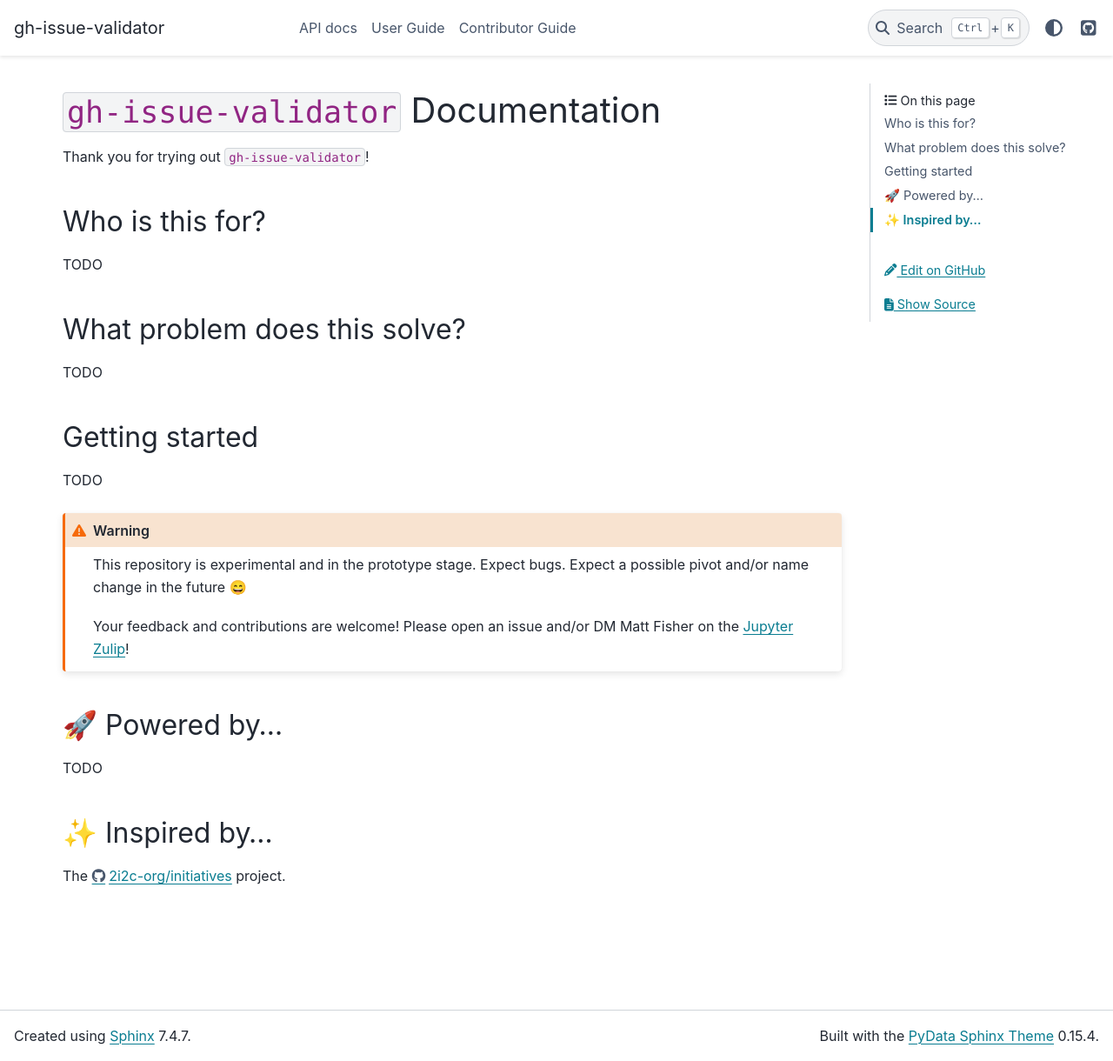
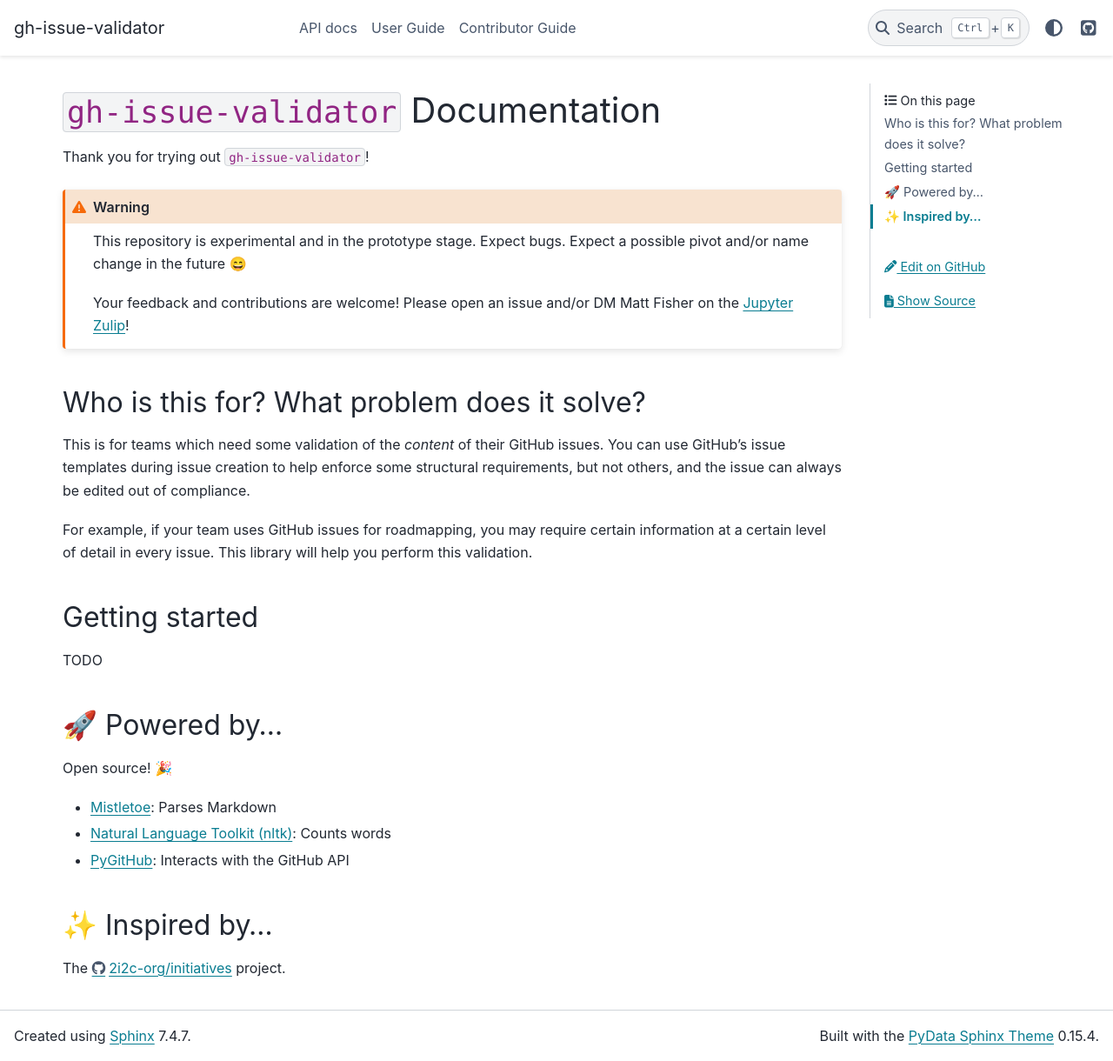
Before and after one commit to mfisher87/gh-issue-validator, a Sphinx documentation site: the page built from docs/index.md, in a window 1280 px wide and 1220 px high. Shown: the whole window at 87% size. Built offline with Sphinx 7.4.7 and the PyData theme 0.15.4, drawn with Linux system fonts in a browser that asks for light colours.

Commit message:
Flesh out docs index page (#30)

```diff
--- a/docs/index.md
+++ b/docs/index.md
@@ -11,21 +11,6 @@
 
 Thank you for trying out `gh-issue-validator`!
 
-
-## Who is this for?
-
-TODO
-
-
-## What problem does this solve?
-
-TODO
-
-
-## Getting started
-
-TODO
-
 :::{warning}
 This repository is experimental and in the prototype stage.
 Expect bugs.
@@ -35,9 +20,32 @@
 Please open an issue and/or DM Matt Fisher on the [Jupyter Zulip](https://jupyter.zulipchat.com)!
 :::
 
+
+## Who is this for? What problem does it solve?
+
+This is for teams which need some validation of the _content_ of their GitHub issues.
+You can use GitHub's issue templates during issue creation to help enforce some
+structural requirements, but not others, and the issue can always be edited out of
+compliance.
+
+For example, if your team uses GitHub issues for roadmapping, you may require certain
+information at a certain level of detail in every issue.
+This library will help you perform this validation.
+
+
+## Getting started
+
+TODO
+
+
 ## 🚀 Powered by...
 
-TODO
+Open source! 🎉
+
+* [Mistletoe](https://github.com/miyuchina/mistletoe): Parses Markdown
+* [Natural Language Toolkit (nltk)](https://www.nltk.org/): Counts words
+* [PyGitHub](https://github.com/PyGithub/PyGithub): Interacts with the GitHub API
+
 
 ## ✨ Inspired by...
 
```
